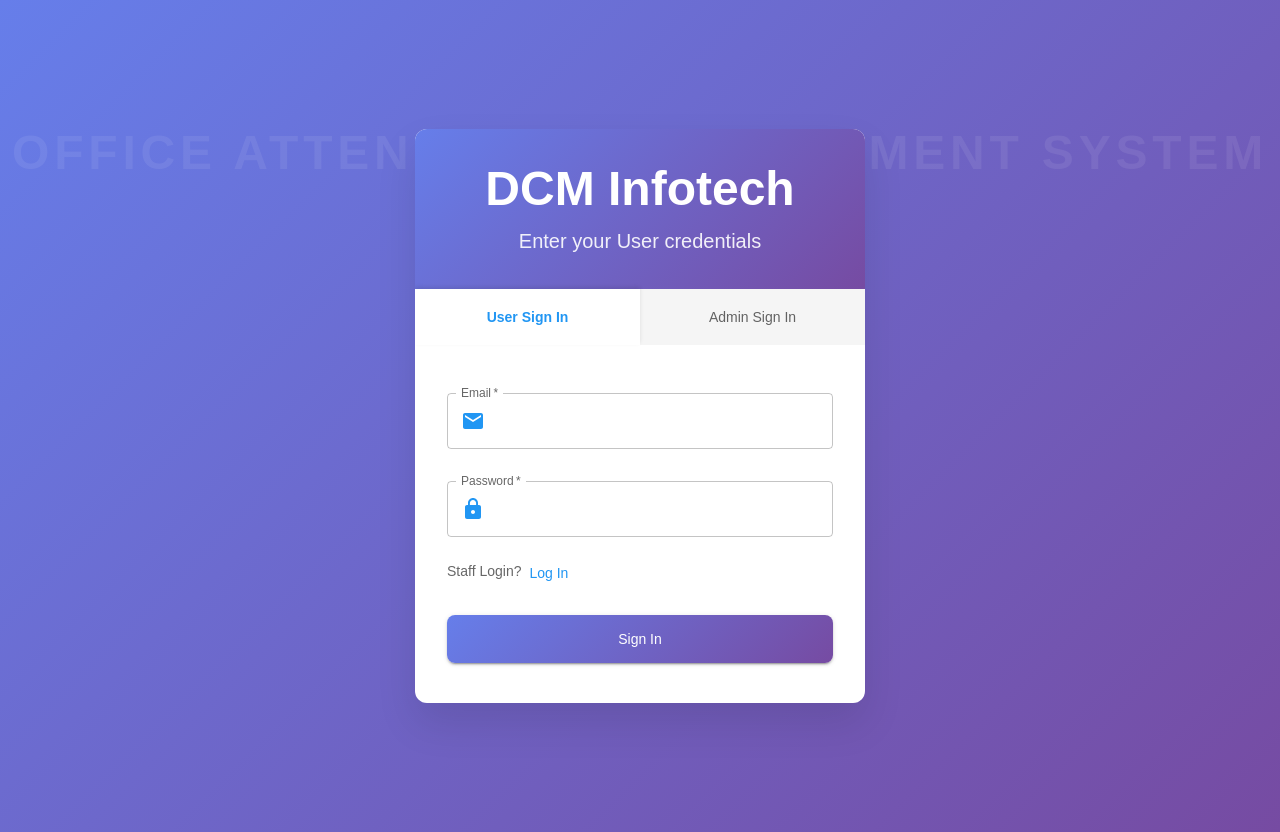
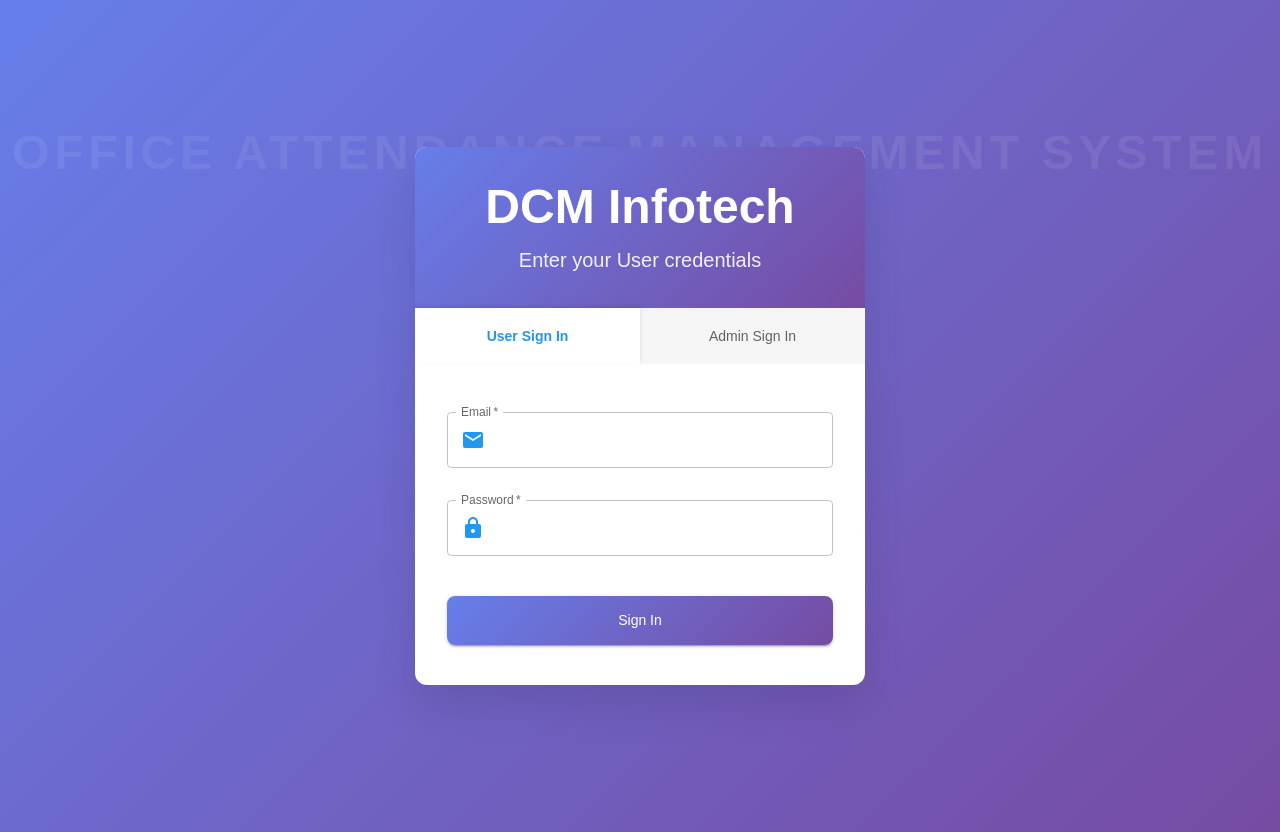
Before and after one commit to mufid-dev-alt/office_attendance_track_frontend, a React (Create React App) app: page / in a window 1280 px wide. Built offline with nearby package versions, Linux system fonts and the light colour scheme; the HTML template or start-up script is replaced by a standard one.

Commit message:
Remove role switching links from login form

```diff
--- a/src/components/auth/Login.js
+++ b/src/components/auth/Login.js
@@ -259,21 +259,7 @@
               sx={{ mb: 3 }}
             />
 
-            {activeTab === 'user' && (
-              <Box sx={{ mb: 2 }}>
-                <Typography variant="body2" color="textSecondary">
-                  Staff Login?
-                  <Link
-                    component="button"
-                    type="button"
-                    onClick={() => switchTab('admin')}
-                    sx={{ ml: 1, textDecoration: 'none' }}
-                  >
-                    Log In
-                  </Link>
-                </Typography>
-              </Box>
-            )}
+
 
             <Button
               fullWidth
@@ -294,21 +280,7 @@
             </Button>
           </form>
 
-          {activeTab === 'admin' && (
-            <Box sx={{ textAlign: 'center', mt: 2 }}>
-              <Typography variant="body2" color="textSecondary">
-                User Sign In?
-                <Link
-                  component="button"
-                  type="button"
-                  onClick={() => switchTab('user')}
-                  sx={{ ml: 1, textDecoration: 'none' }}
-                >
-                  Log In
-                </Link>
-              </Typography>
-            </Box>
-          )}
+
         </CardContent>
       </Card>
     </Box>
```
